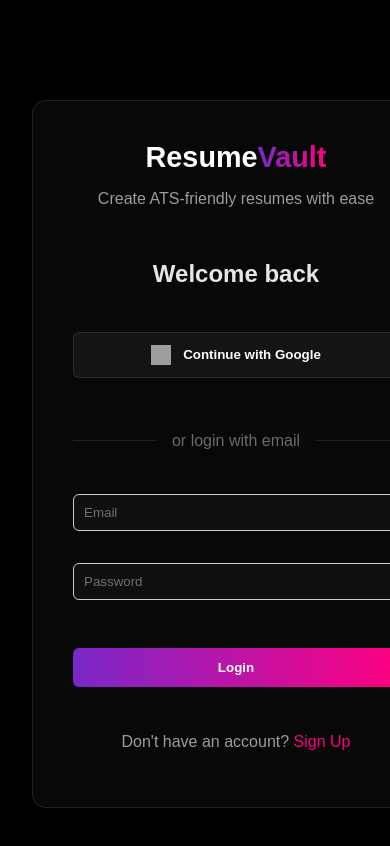
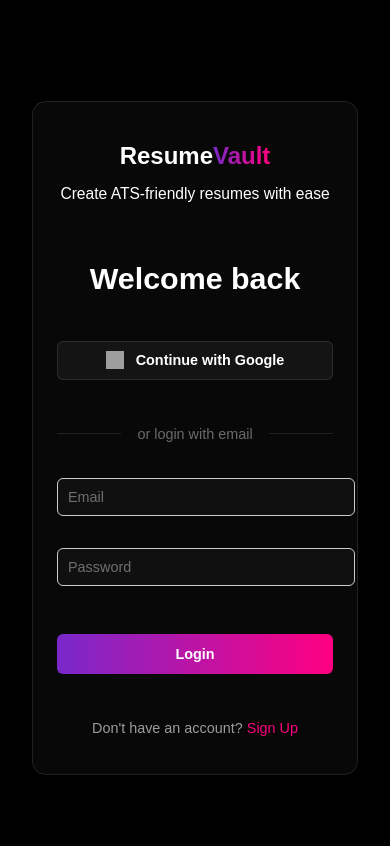
Before and after one commit to abhimanyutiwaribot/ResumeVault, a React (Vite) app in the folder client/: page / in a window 390 px wide. Shown: the top 846 px of the page. Built offline with nearby package versions, Linux system fonts and the light colour scheme; no server answers; grey boxes are pictures that could not be loaded.

Commit message:
minor changes

```diff
--- a/client/src/styles.css
+++ b/client/src/styles.css
@@ -919,20 +919,27 @@ body {
     display: flex;
     align-items: center;
     justify-content: center;
-    padding: 2rem;
+    padding: 1rem;
     position: relative;
     overflow: hidden;
+  }
+
+  .auth-container {
+    width: 100%;
+    max-width: 420px;
+    margin: 0 auto;
+    display: flex;
+    justify-content: center;
   }
 
   .auth-box {
     background: rgba(255, 255, 255, 0.03);
     border: 1px solid rgba(255, 255, 255, 0.1);
     border-radius: 14px;
-    padding: 2.5rem;
+    padding: 2rem;
     backdrop-filter: blur(10px);
     -webkit-backdrop-filter: blur(10px);
     width: 100%;
-    max-width: 420px;
     transition: all 0.3s ease;
   }
 
@@ -954,17 +961,13 @@ body {
   }
 
   .brand-header h1 {
-    font-size: 1.8rem;
-    font-weight: 700;
-    color: #fff;
-    margin: 0 0 0.5rem 0;
-    text-align: center;
+    font-size: clamp(1.5rem, 5vw, 1.8rem);
+    margin-bottom: 0.5rem;
   }
 
   .brand-subtitle {
-    color: rgba(255, 255, 255, 0.6);
-    text-align: center;
-    margin-bottom: 2rem;
+    font-size: clamp(0.9rem, 4vw, 1rem);
+    margin-bottom: 1.5rem;
   }
 
   .auth-form {
@@ -974,10 +977,9 @@ body {
   }
 
   .form-title {
-    font-size: 1.5rem;
-    color: rgba(255, 255, 255, 0.9);
-    margin-bottom: 1.5rem;
-    text-align: center;
+    font-size: clamp(1.9rem, 4vw, 1.9rem);
+    align-self: center;
+    /* justify-items: center; */
   }
 
   .form-group {
@@ -986,13 +988,14 @@ body {
 
   .auth-input {
     width: 100%;
-    padding: 0.75rem 1rem;
+    padding: clamp(0.5rem, 3vw, 0.75rem) 1rem;
     background: rgba(255, 255, 255, 0.03);
     border: 1px solid rgba(255, 255, 255, 0.1);
     border-radius: 8px;
     color: white;
     margin-bottom: 1rem;
     transition: all 0.2s ease;
+    font-size: clamp(0.9rem, 3vw, 1rem);
   }
 
   .auth-input:focus {
@@ -1007,10 +1010,11 @@ body {
 
   .auth-button {
     width: 100%;
-    padding: 0.75rem;
+    padding: clamp(0.6rem, 3vw, 0.75rem);
     border-radius: 8px;
     font-weight: 600;
     transition: all 0.2s ease;
+    font-size: clamp(0.9rem, 3vw, 1rem);
   }
 
   .auth-button.google {
@@ -1082,6 +1086,64 @@ body {
     to {
       opacity: 1;
       transform: translateY(0);
+    }
+  }
+
+  @media (max-width: 480px) {
+    .auth-container {
+      padding: 0 1rem;
+    }
+
+    .auth-box {
+      padding: 1.5rem;
+    }
+
+    .auth-divider {
+      font-size: 0.9rem;
+      margin: 1rem 0;
+    }
+
+    .social-auth {
+      flex-direction: column;
+      gap: 0.75rem;
+    }
+
+    .auth-button.google {
+      padding: 0.6rem;
+    }
+
+    .auth-button.google img {
+      width: 18px;
+      height: 18px;
+    }
+
+    .auth-switch {
+      font-size: 0.9rem;
+    }
+  }
+
+  @media (max-width: 360px) {
+    .auth-box {
+      padding: 1.25rem;
+    }
+
+    .brand-header {
+      margin-bottom: 1.5rem;
+    }
+
+    .auth-input {
+      margin-bottom: 0.75rem;
+    }
+  }
+
+  @media (max-height: 600px) {
+    .auth-page {
+      align-items: flex-start;
+      padding: 1rem;
+    }
+
+    .auth-box {
+      margin: 1rem auto;
     }
   }
 
```
Also changed, not shown: client/src/components/ResumeDialog.jsx (deleted).
